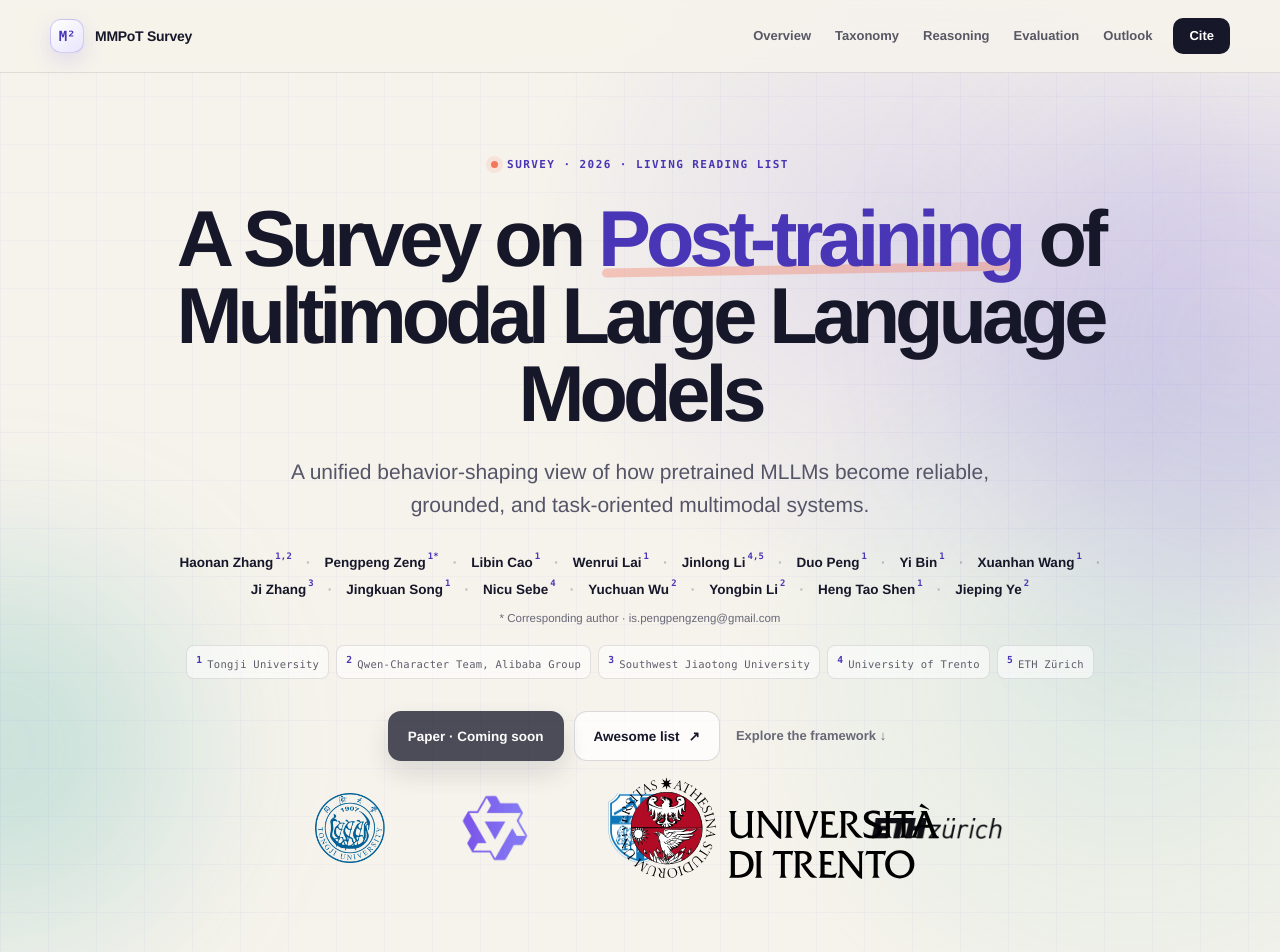
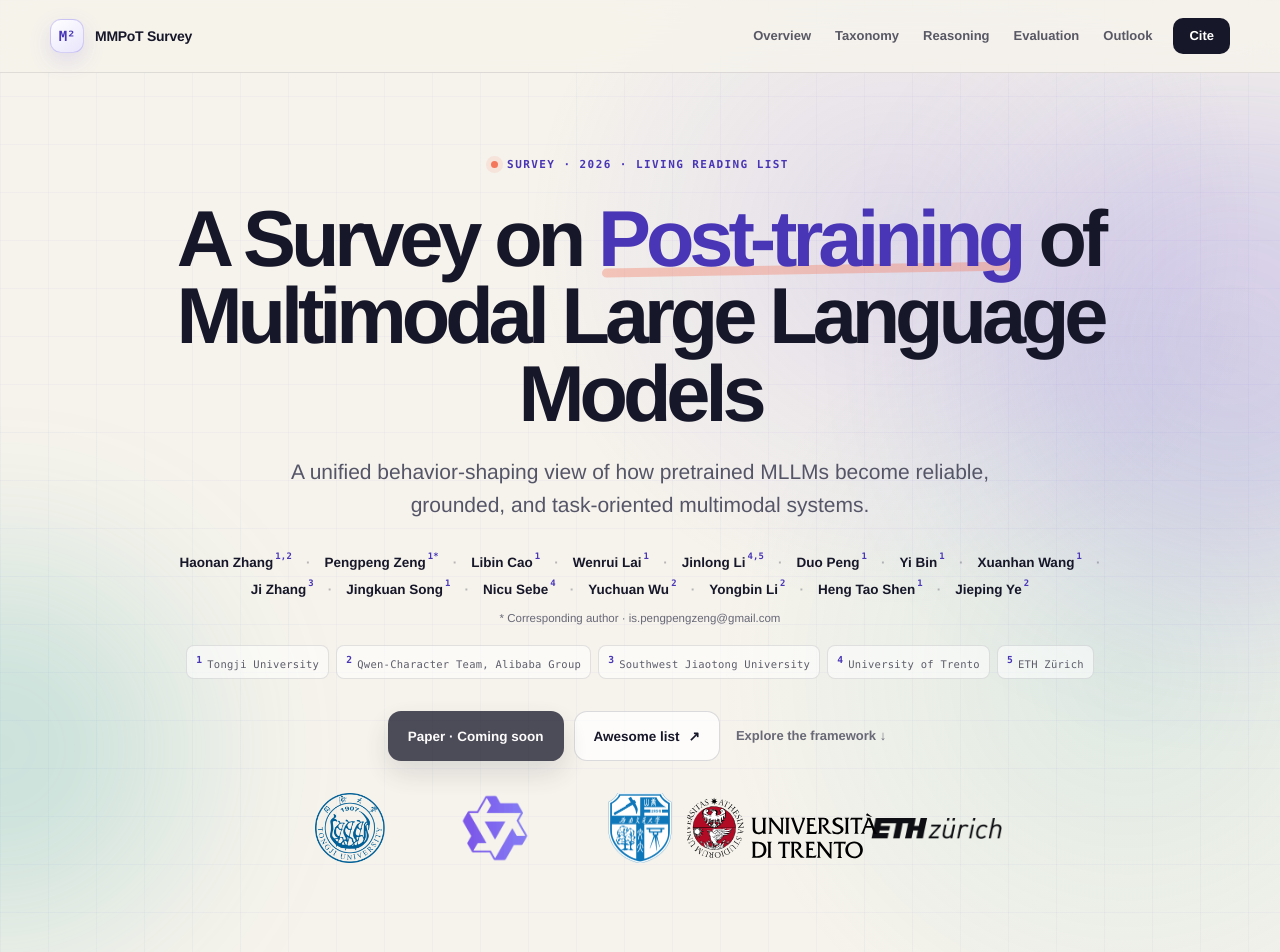
Before and after one commit to zchoi/MMPoT-Survey, a Next.js app: page / in a window 1280 px wide. Shown: the top 952 px of the page. Built offline with nearby package versions, Linux system fonts and the light colour scheme; no server answers.

Commit message:
Update globals.css

```diff
--- a/app/globals.css
+++ b/app/globals.css
@@ -473,7 +473,7 @@ img {
 }
 
 .institution-card:nth-child(4) .institution-logo img {
-  transform: scale(2.5);
+  transform: scale(1.5);
 }
 
 .institution-card:nth-child(5) {
```
